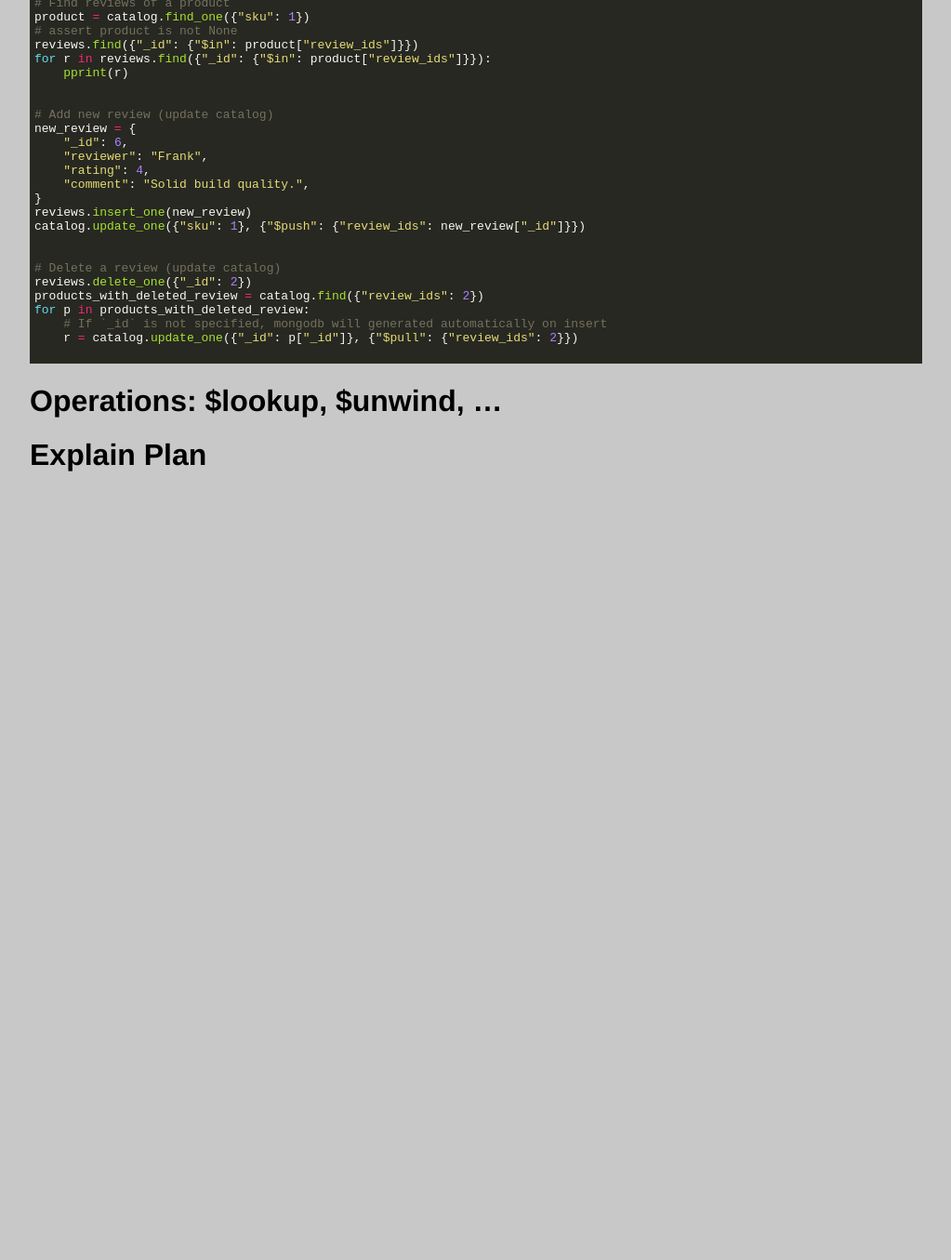
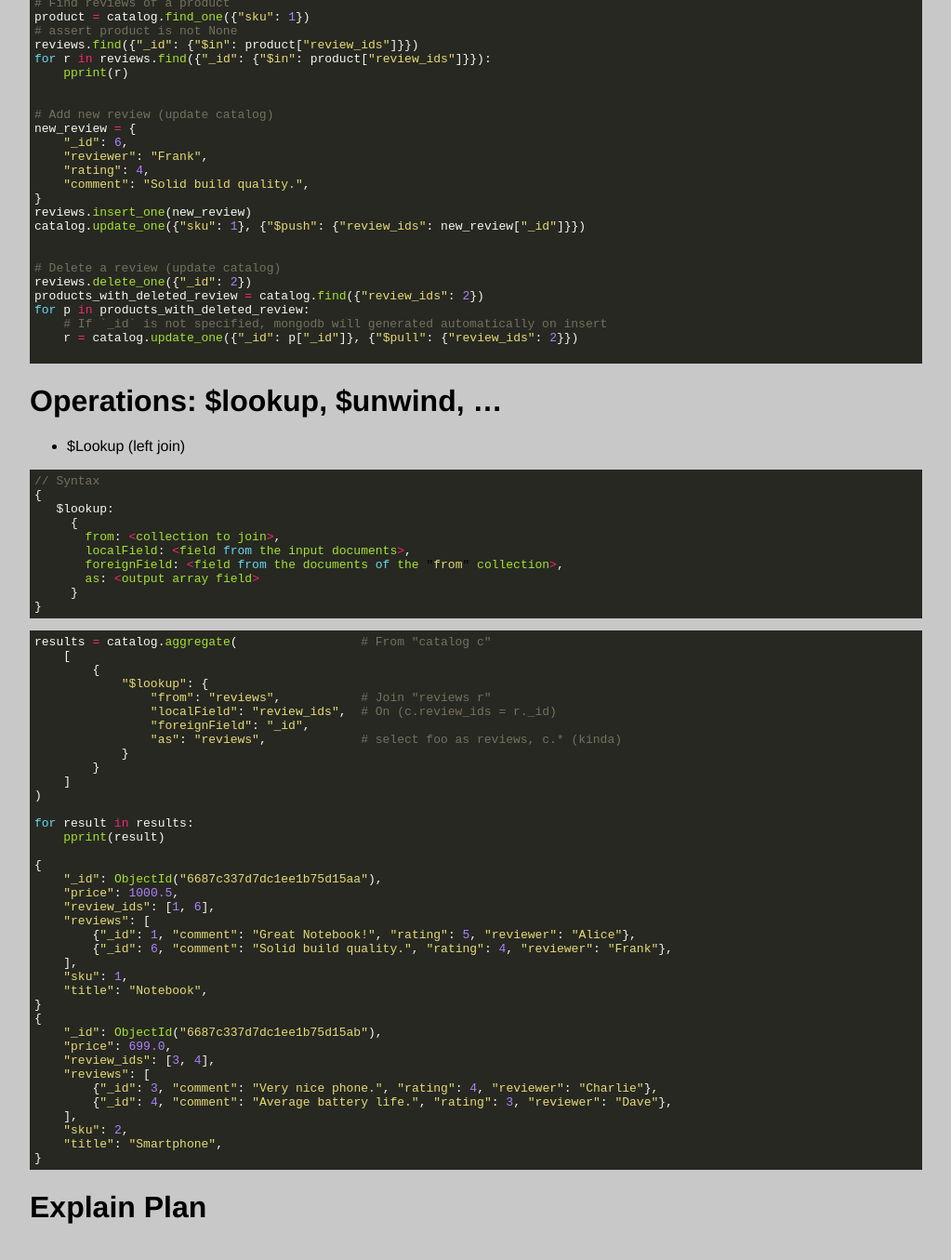
Before and after one commit to CarlosPena00/carlospena00.github.io, a Jekyll site: the page built from _posts/2024-07-04-nosql-mongo-tldr.md, in a window 1280 px wide and 1400 px high, scrolled down 7298 px. Shown: the top 1355 px of the window at 93% size, without its empty margins (128-1151 px from the left). Built offline with Jekyll 4.4.1, drawn with Linux system fonts in a browser that asks for light colours; before the commit the page ends 7928 px from its top, so only the background shows below that.

Commit message:
blog(mongo): Add example of $Lookup command

````diff
--- a/_posts/2024-07-04-nosql-mongo-tldr.md
+++ b/_posts/2024-07-04-nosql-mongo-tldr.md
@@ -491,4 +491,60 @@ for p in products_with_deleted_review:
 
 # Operations: $lookup, $unwind, ...
 
+- $Lookup (left join)
+
+```js
+// Syntax
+{
+   $lookup:
+     {
+       from: <collection to join>,
+       localField: <field from the input documents>,
+       foreignField: <field from the documents of the "from" collection>,
+       as: <output array field>
+     }
+}
+```
+
+```py
+results = catalog.aggregate(                 # From "catalog c"
+    [
+        {
+            "$lookup": {
+                "from": "reviews",           # Join "reviews r"
+                "localField": "review_ids",  # On (c.review_ids = r._id)
+                "foreignField": "_id",
+                "as": "reviews",             # select foo as reviews, c.* (kinda)
+            }
+        }
+    ]
+)
+
+for result in results:
+    pprint(result)
+
+{
+    "_id": ObjectId("6687c337d7dc1ee1b75d15aa"),
+    "price": 1000.5,
+    "review_ids": [1, 6],
+    "reviews": [
+        {"_id": 1, "comment": "Great Notebook!", "rating": 5, "reviewer": "Alice"},
+        {"_id": 6, "comment": "Solid build quality.", "rating": 4, "reviewer": "Frank"},
+    ],
+    "sku": 1,
+    "title": "Notebook",
+}
+{
+    "_id": ObjectId("6687c337d7dc1ee1b75d15ab"),
+    "price": 699.0,
+    "review_ids": [3, 4],
+    "reviews": [
+        {"_id": 3, "comment": "Very nice phone.", "rating": 4, "reviewer": "Charlie"},
+        {"_id": 4, "comment": "Average battery life.", "rating": 3, "reviewer": "Dave"},
+    ],
+    "sku": 2,
+    "title": "Smartphone",
+}
+```
+
 # Explain Plan
````
